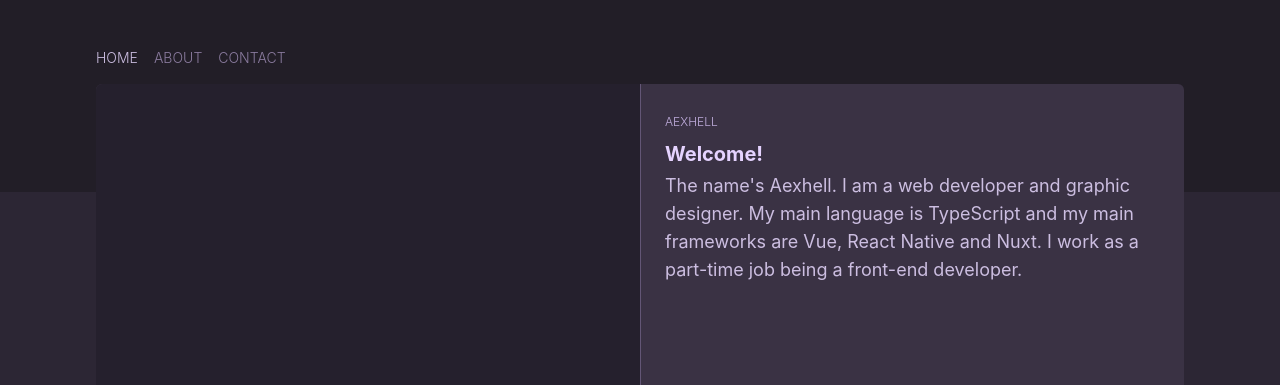
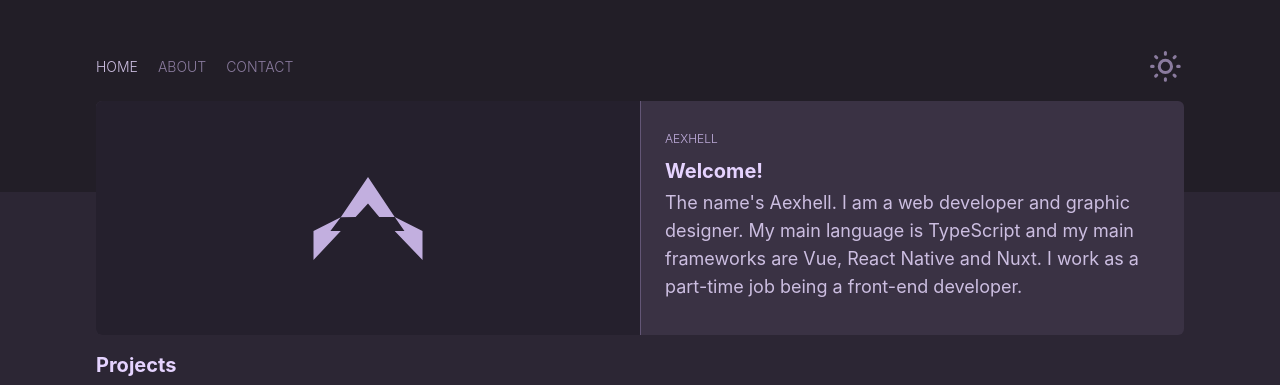
Before and after one commit to CryptoSuperStar/nuxt-portfolio, a Nuxt app: page / in a window 1280 px wide. Shown: the top 385 px of the page. Built offline with nearby package versions, Linux system fonts and the light colour scheme.

Commit message:
feat(Themer): prepare theme change

```diff
--- /dev/null
+++ b/components/Themer.vue
@@ -0,0 +1,20 @@
+<template>
+  <div id="__axhl-themer">
+    <svg
+      xmlns="http://www.w3.org/2000/svg"
+      fill="none"
+      viewBox="0 0 24 24"
+      stroke="currentColor"
+      width="2.3em"
+      height="2.3em"
+    >
+      <path d="M12 3v1m0 16v1m9-9h-1M4 12H3m15.364 6.364l-.707-.707M6.343 6.343l-.707-.707m12.728 0l-.707.707M6.343 17.657l-.707.707M16 12a4 4 0 11-8 0 4 4 0 018 0z" stroke-linecap="round" stroke-linejoin="round" stroke-width="2" />
+    </svg>
+  </div>
+</template>
+
+<script>
+export default {
+  name: 'ThemeChange'
+}
+</script>
--- a/pages/about.vue
+++ b/pages/about.vue
@@ -1,6 +1,7 @@
 <template>
   <div id="axhl__home" class="w-screen h-screen px-12 md:px-24 py-12 z-0">
-    <div class="flex flex-row w-full items-center md:justify-start justify-center">
+    <div class="flex flex-row w-full items-center justify-between">
+      <div>
         <nuxt-link to="/" class="uppercase text-sm font-light text-midnight-500 mr-4">
           Home
         </nuxt-link>
@@ -10,6 +11,8 @@
         <nuxt-link to="/contact" class="uppercase text-sm font-light text-midnight-500">
           Contact
         </nuxt-link>
+      </div>
+      <Themer class="text-midnight-500 hover:text-midnight-800 cursor-pointer" />
     </div>
     <div class="flex flex-col justify-start items-start w-full p-8 h-auto bg-midnight-200 mt-4 rounded-md">
       <h1 class="font-bold text-xl my-4 text-midnight-900">
--- a/pages/contact.vue
+++ b/pages/contact.vue
@@ -1,6 +1,7 @@
 <template>
   <div id="axhl__home" class="w-screen h-screen px-12 md:px-24 py-12 z-0">
-    <div class="flex flex-row w-full items-center md:justify-start justify-center">
+    <div class="flex flex-row w-full items-center justify-between">
+      <div>
         <nuxt-link to="/" class="uppercase text-sm font-light text-midnight-500 mr-4">
           Home
         </nuxt-link>
@@ -10,6 +11,8 @@
         <nuxt-link to="/contact" class="uppercase text-sm font-light text-midnight-500">
           Contact
         </nuxt-link>
+      </div>
+      <Themer class="text-midnight-500 hover:text-midnight-800 cursor-pointer" />
     </div>
     <div class="flex flex-col justify-start items-start w-full p-8 h-auto bg-midnight-200 mt-4 rounded-md">
       <h1 class="font-bold text-xl my-4 text-midnight-900">
--- a/pages/index.vue
+++ b/pages/index.vue
@@ -1,6 +1,7 @@
 <template>
   <div id="axhl__home" class="w-screen h-screen px-12 md:px-24 py-12 z-0">
-    <div class="flex flex-row w-full items-center md:justify-start justify-center">
+    <div class="flex flex-row w-full items-center justify-between">
+      <div>
         <nuxt-link to="/" class="uppercase text-sm font-light text-midnight-500 mr-4">
           Home
         </nuxt-link>
@@ -11,7 +12,9 @@
           Contact
         </nuxt-link>
       </div>
-    <div class="flex flex-row justify-start items-start w-full xs:h-full sm:h-2/6 h-2/6 bg-midnight-200 mt-4 rounded-md">
+      <Themer class="text-midnight-500 hover:text-midnight-800 cursor-pointer" />
+    </div>
+    <div class="flex flex-row justify-start items-start w-full xs:h-4/6 sm:h-2/6 h-2/6 bg-midnight-200 mt-4 rounded-md">
       <div class="w-1/2 bg-midnight-50 rounded-tl-md rounded-bl-md h-full flex justify-center items-center">
         <svg
           class="text-midnight-700 md:w-full w-1/2"
--- a/tailwind.config.js
+++ b/tailwind.config.js
@@ -4,7 +4,7 @@ module.exports = {
   theme: {
     extend: {
       screens: {
-        xs: '650px'
+        xs: { raw: '(max-height: 500px)' }
       },
       spacing: {
         100: '32rem'
```
Also changed, not shown: assets/sun.svg (added). Lines whose indentation alone changed are shown as unchanged.
